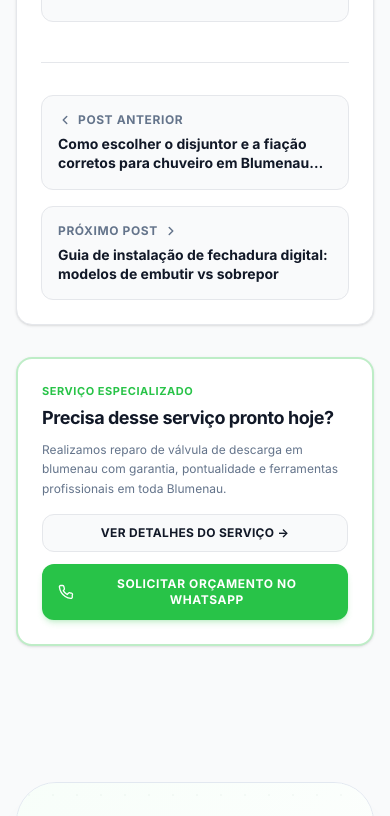
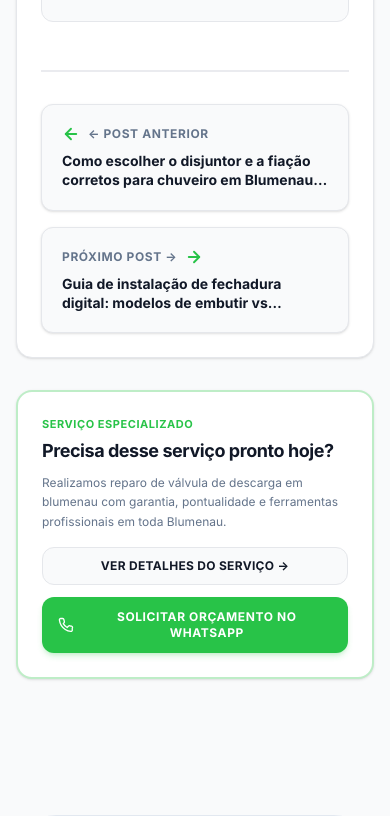
Before and after one commit to Henzen3d/fixservicos, an Astro site: page /blog/valvula-hydra-disparada-como-consertar/ in a window 390 px wide. Shown: the part 2820-3636 px from the top of the page. Built offline with nearby package versions, Linux system fonts and the light colour scheme; Astro itself is replaced by a stand-in of ours.

Commit message:
feat(blog): enhance prev and next post navigation with directional arrows and responsive cards

```diff
--- a/src/pages/blog/[slug].astro
+++ b/src/pages/blog/[slug].astro
@@ -170,17 +170,20 @@ const schema = {
         </div>
 
         <!-- Previous / Next Navigation (Links de Navegação entre Artigos) -->
-        <nav aria-label="Navegação entre artigos" class="mt-10 pt-8 border-t border-border-main grid grid-cols-1 sm:grid-cols-2 gap-4">
+        <nav aria-label="Navegação entre artigos" class="mt-12 pt-8 border-t-2 border-border-main/80 grid grid-cols-1 sm:grid-cols-2 gap-4">
           {prevPost ? (
             <a
               href={`/blog/${prevPost.slug}/`}
-              class="group flex flex-col p-4 sm:p-5 rounded-xl bg-surface-2 border border-border-main hover:border-brand-green/40 hover:bg-surface-2/80 transition-all no-underline text-left"
+              class="group flex flex-col justify-between p-5 rounded-xl bg-surface-2 border border-border-main hover:border-brand-green/50 hover:bg-surface-2/90 shadow-sm hover:shadow transition-all no-underline text-left"
             >
-              <span class="inline-flex items-center gap-1.5 text-xs font-bold uppercase tracking-wider text-text-muted group-hover:text-brand-green mb-1.5 transition-colors">
-                <svg xmlns="http://www.w3.org/2000/svg" width="14" height="14" viewBox="0 0 24 24" fill="none" stroke="currentColor" stroke-width="2.5" stroke-linecap="round" stroke-linejoin="round" class="group-hover:-translate-x-1 transition-transform"><path d="m15 18-6-6 6-6"/></svg>
-                Post anterior
-              </span>
-              <span class="font-bold text-sm text-text-main group-hover:text-brand-green transition-colors leading-snug line-clamp-2">
+              <div class="flex items-center gap-2 text-xs font-bold uppercase tracking-wider text-text-muted group-hover:text-brand-green mb-2 transition-colors">
+                <svg xmlns="http://www.w3.org/2000/svg" width="18" height="18" viewBox="0 0 24 24" fill="none" stroke="currentColor" stroke-width="2.5" stroke-linecap="round" stroke-linejoin="round" class="group-hover:-translate-x-1.5 transition-transform text-brand-green">
+                  <path d="m12 19-7-7 7-7"/>
+                  <path d="M19 12H5"/>
+                </svg>
+                <span>&larr; Post anterior</span>
+              </div>
+              <span class="font-bold text-sm sm:text-base text-text-main group-hover:text-brand-green transition-colors leading-snug line-clamp-2">
                 {prevPost.title}
               </span>
             </a>
@@ -191,13 +194,16 @@ const schema = {
           {nextPost ? (
             <a
               href={`/blog/${nextPost.slug}/`}
-              class="group flex flex-col p-4 sm:p-5 rounded-xl bg-surface-2 border border-border-main hover:border-brand-green/40 hover:bg-surface-2/80 transition-all no-underline text-left sm:text-right sm:items-end w-full"
+              class="group flex flex-col justify-between p-5 rounded-xl bg-surface-2 border border-border-main hover:border-brand-green/50 hover:bg-surface-2/90 shadow-sm hover:shadow transition-all no-underline text-left sm:text-right sm:items-end w-full"
             >
-              <span class="inline-flex items-center gap-1.5 text-xs font-bold uppercase tracking-wider text-text-muted group-hover:text-brand-green mb-1.5 transition-colors">
-                Próximo post
-                <svg xmlns="http://www.w3.org/2000/svg" width="14" height="14" viewBox="0 0 24 24" fill="none" stroke="currentColor" stroke-width="2.5" stroke-linecap="round" stroke-linejoin="round" class="group-hover:translate-x-1 transition-transform"><path d="m9 18 6-6-6-6"/></svg>
-              </span>
-              <span class="font-bold text-sm text-text-main group-hover:text-brand-green transition-colors leading-snug line-clamp-2">
+              <div class="flex items-center gap-2 text-xs font-bold uppercase tracking-wider text-text-muted group-hover:text-brand-green mb-2 transition-colors">
+                <span>Próximo post &rarr;</span>
+                <svg xmlns="http://www.w3.org/2000/svg" width="18" height="18" viewBox="0 0 24 24" fill="none" stroke="currentColor" stroke-width="2.5" stroke-linecap="round" stroke-linejoin="round" class="group-hover:translate-x-1.5 transition-transform text-brand-green">
+                  <path d="M5 12h14"/>
+                  <path d="m12 5 7 7-7 7"/>
+                </svg>
+              </div>
+              <span class="font-bold text-sm sm:text-base text-text-main group-hover:text-brand-green transition-colors leading-snug line-clamp-2">
                 {nextPost.title}
               </span>
             </a>
```
